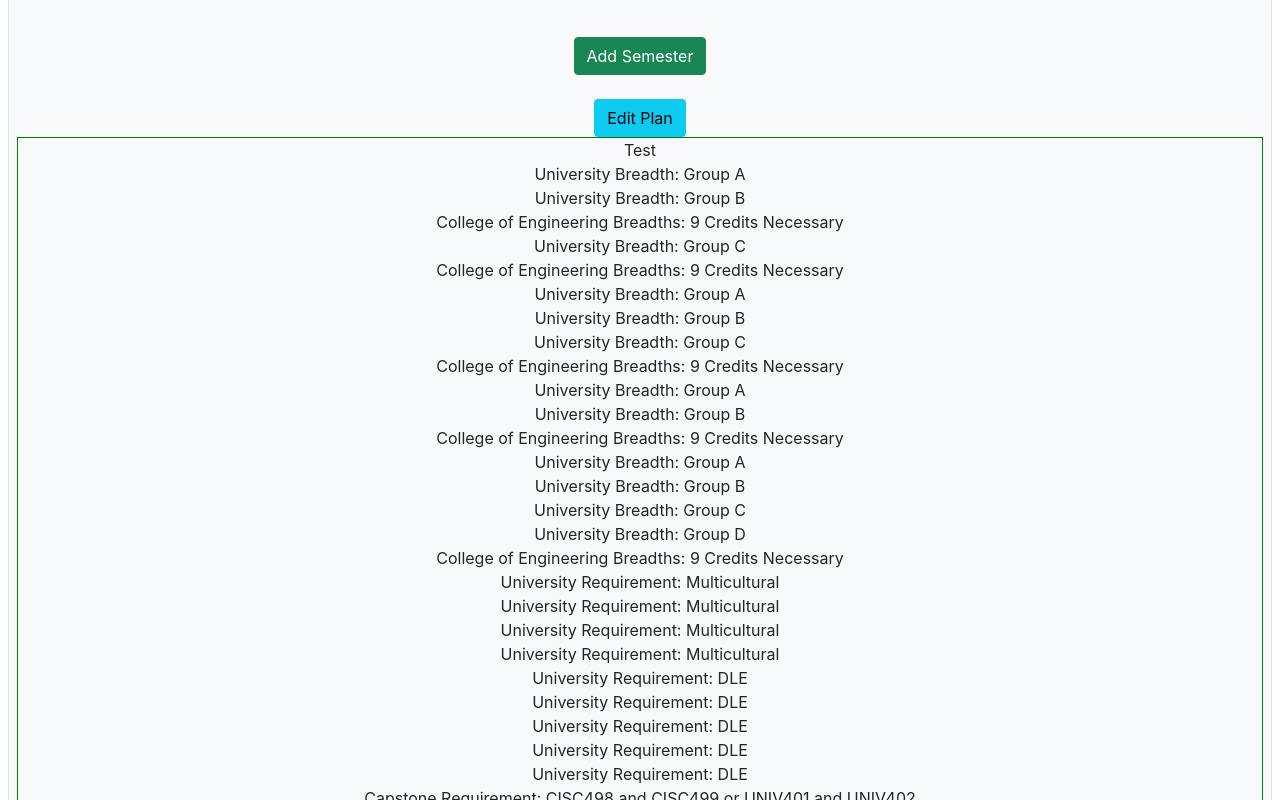
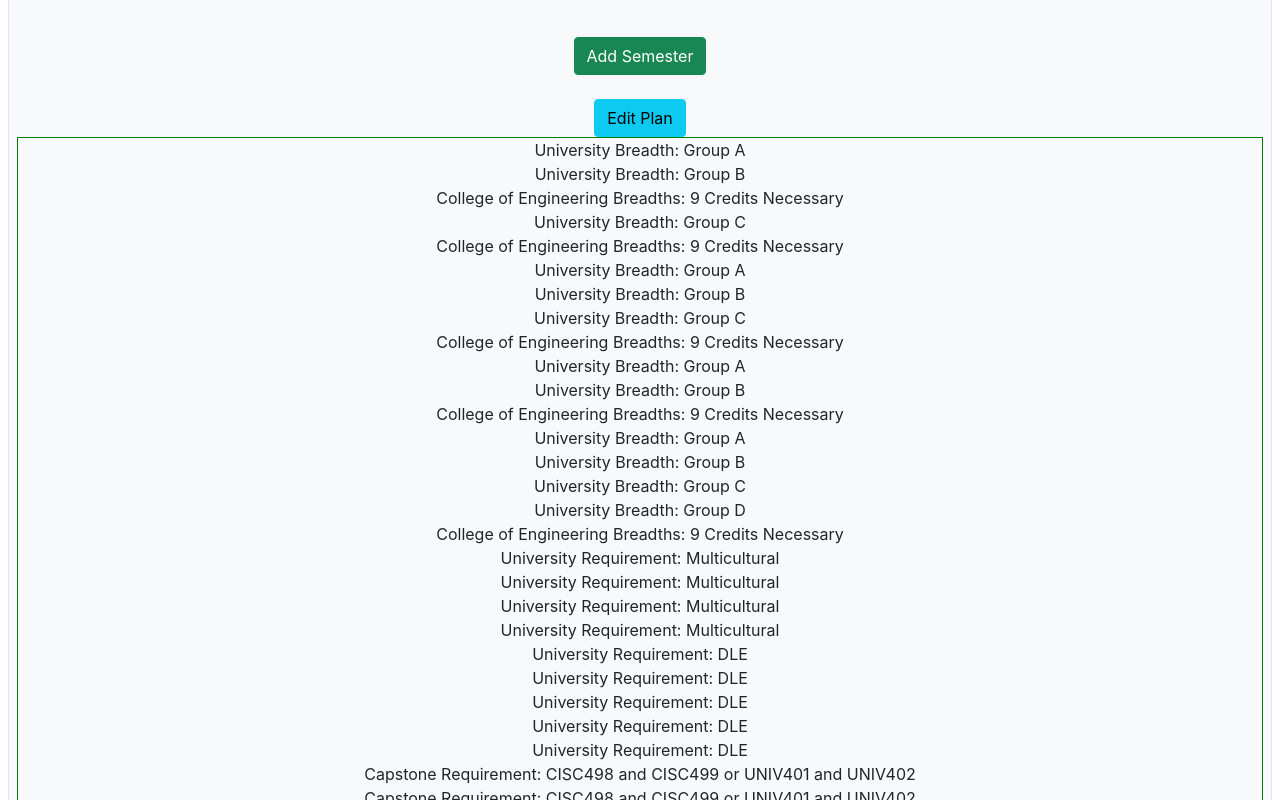
Before and after one commit to UD-CISC275-S22/cis-scheduler-team-18, a React (Create React App) app: page / in a window 1280 px wide. Shown: the part 3760-4560 px from the top of the page. Built offline with nearby package versions, Linux system fonts and the light colour scheme.

Commit message:
got rid of test

```diff
--- a/src/components/CheckDegreeReqs.tsx
+++ b/src/components/CheckDegreeReqs.tsx
@@ -43,10 +43,6 @@ export function CheckDegreeReq({ plan }: { plan: Plan }): JSX.Element {
 
     //this is going to keep track of all the missing requirements
     let missingRequirements: string[] = [""];
-
-    //this is just a test to make sure everything is printing out right
-    //delete this after it works
-    missingRequirements = [...missingRequirements, "Test"];
 
     function checkBreadths(classes: Course[]): void {
         //find all theh breadth requirements in a semester
```
